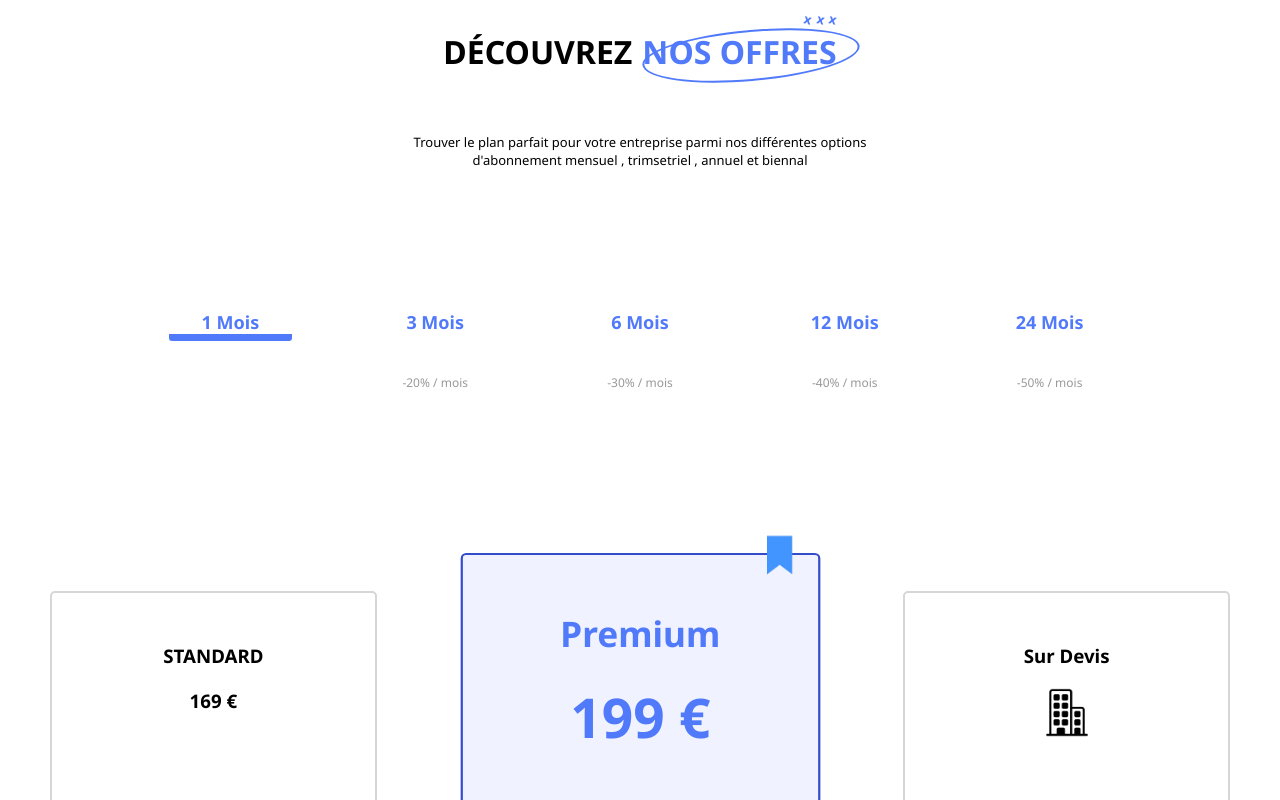
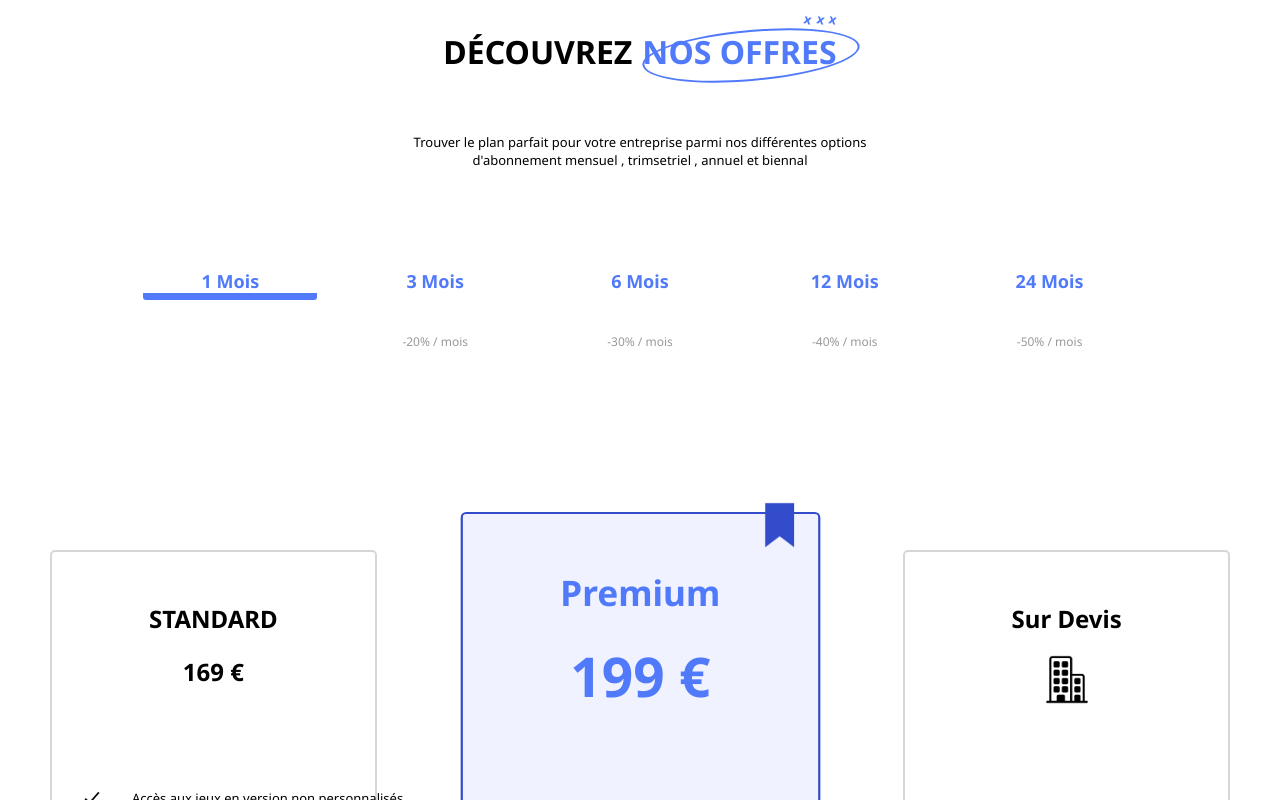
Before and after one commit to TAHA202020/thegiftsclub-test, a React (Create React App) app: page / in a window 1280 px wide. Shown: the top 800 px of the page. Built offline with nearby package versions, Linux system fonts and the light colour scheme.

Commit message:
Correction de la couleur de l'image et des petits changements css

```diff
--- a/src/App.css
+++ b/src/App.css
@@ -78,7 +78,6 @@ p
   user-select: none;
   text-align: center;
   width: 85%;
-  margin: 20%;
   margin-bottom: 50px;
   border-bottom: 7px solid transparent;
   border-bottom-left-radius: 3px;
@@ -211,7 +210,7 @@ p{
 {
   position: absolute;
   right: 10px;
-  top: 0;
-  transform: translateY(-50%);
+  top: 0px;
+  transform: translateY(-30%);
   width: 50px;
 }
--- a/src/DetailsOptions.js
+++ b/src/DetailsOptions.js
@@ -8,8 +8,8 @@ function DetailsOptions({prices}) {
   return (<div className='details-container'>
     <div className='detail'>
       <div className='detail-title'>
-        <h3 style={{marginBottom:'20px'}}>STANDARD</h3>
-        <h3>{prices.standard} €</h3>
+        <h2 style={{marginBottom:'20px'}}>STANDARD</h2>
+        <h2>{prices.standard} €</h2>
       </div>
       <div className='details'>
         <div className='check'><img src={check}/><p>Accès aux jeux en version non personnalisés</p></div>
@@ -51,7 +51,7 @@ function DetailsOptions({prices}) {
     </div>
     <div className='detail'>
     <div className='detail-title'>
-        <h3 style={{marginBottom:'20px'}}>Sur Devis</h3>
+        <h2 style={{marginBottom:'20px'}}>Sur Devis</h2>
         <img src={entreprise} style={{width:'50px'}}/>
       </div>
       <div className='details'>
```
Also changed, not shown: src/images/etoile.png.
